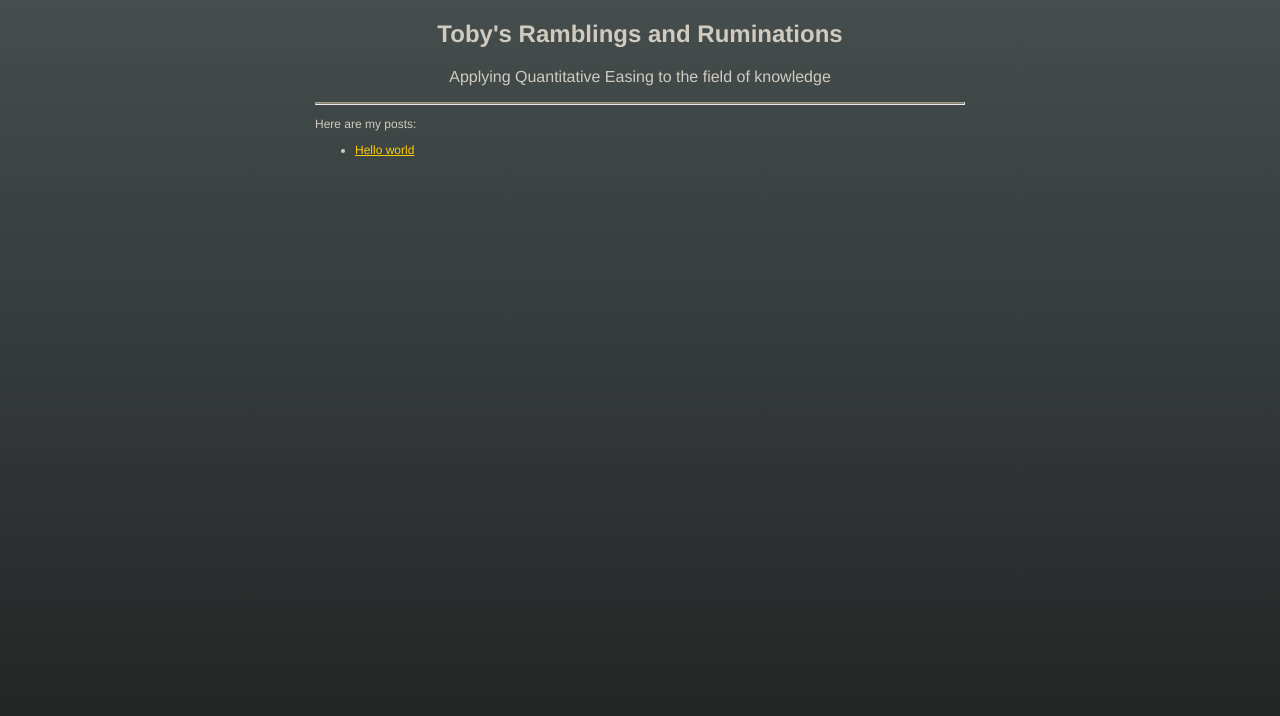
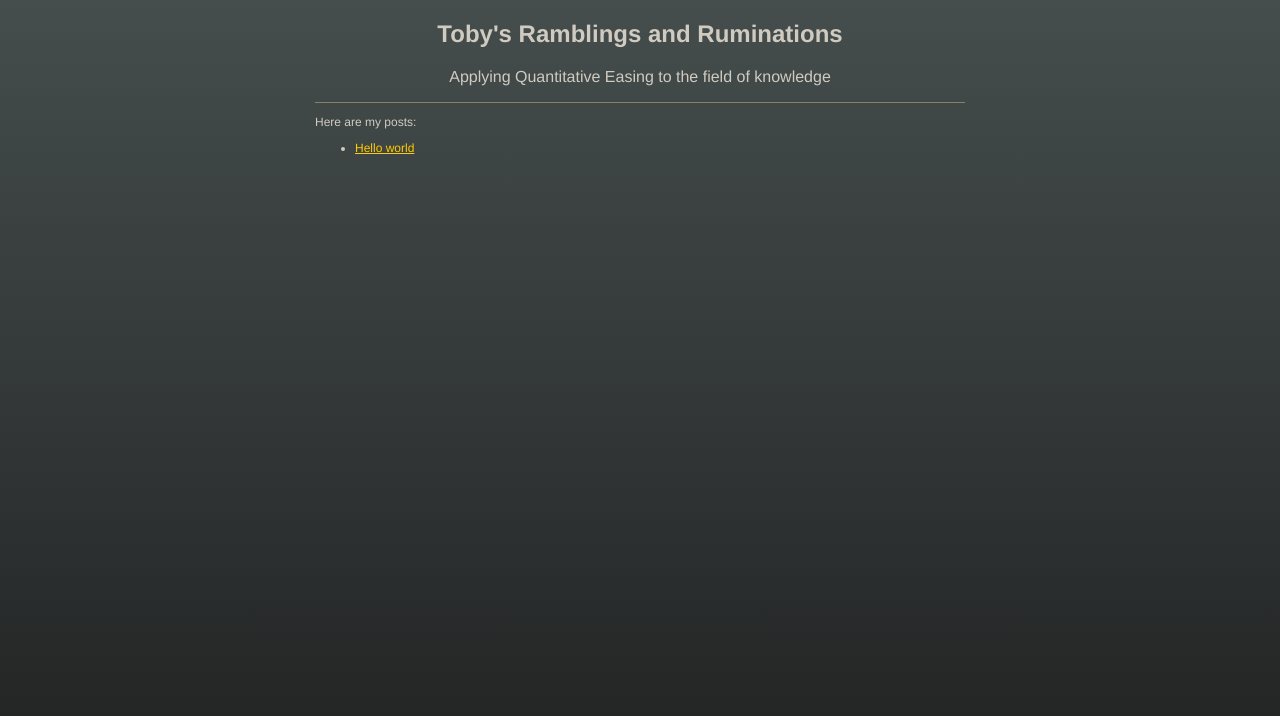
Before and after one commit to tobydoig/tobydoig.github.io, a Jekyll site: the page built from docs/index.md, in a window 1280 px wide. Shown: the top 716 px of the page. Built offline with Jekyll 4.4.1, drawn with Linux system fonts in a browser that asks for light colours.

Commit message:
fix hr border

```diff
--- a/docs/assets/css/style.css
+++ b/docs/assets/css/style.css
@@ -38,7 +38,7 @@ a {
 #title hr {
   background-color: #8b8065;
   height: 1px;
-  border 0;
+  border: 0;
 }
 
 footer {
```
